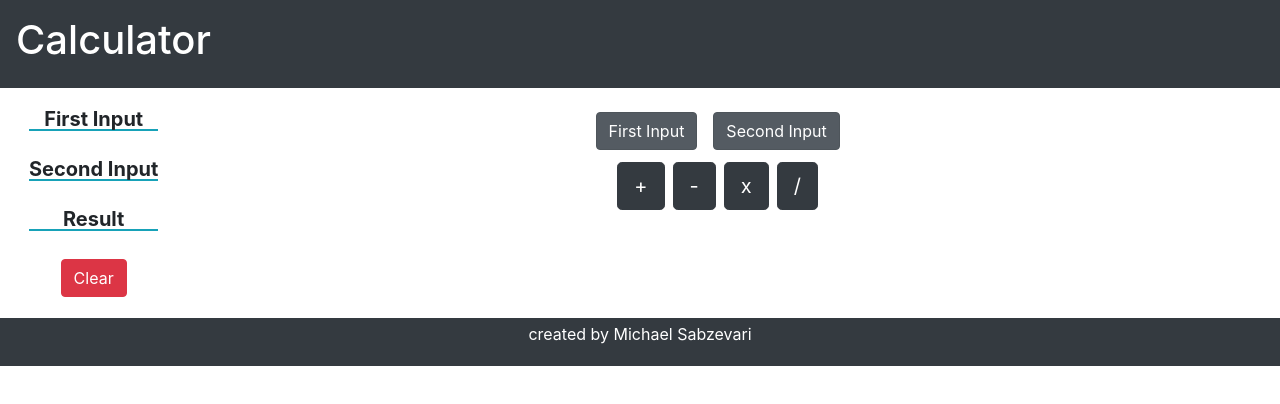
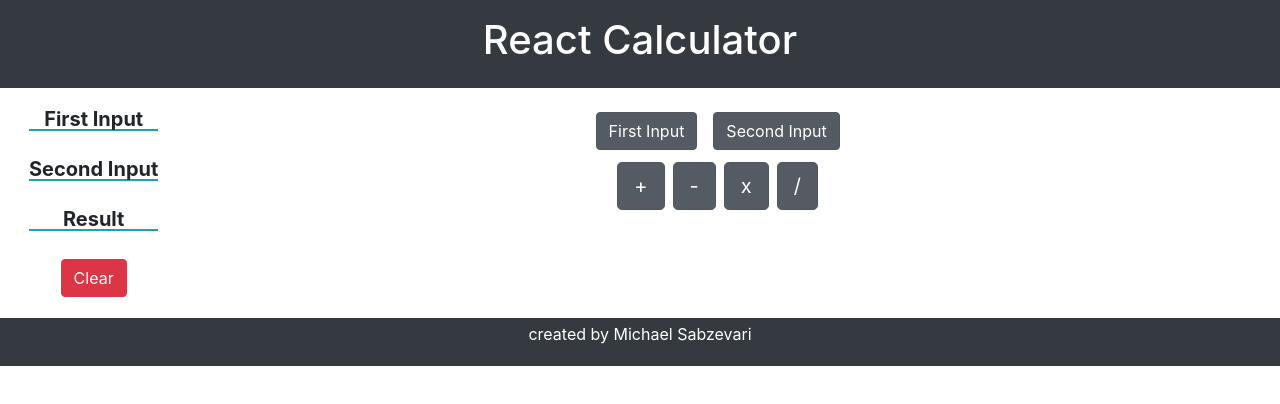
Before and after one commit to mikesabzz/calculator-app, a React (Create React App) app: page / in a window 1280 px wide. Shown: the top 404 px of the page. Built offline with nearby package versions, Linux system fonts and the light colour scheme.

Commit message:
more updates and readme

```diff
--- a/src/App.js
+++ b/src/App.js
@@ -8,7 +8,7 @@ import Footer from './component/Footer';
 function App() {
   return (
     <div className="App">
-      <Header title="Calculator" />
+      <Header title="React Calculator" />
       <Calculator />
       <Footer text="created by Michael Sabzevari" />
     </div>
--- a/src/component/Calculator/index.js
+++ b/src/component/Calculator/index.js
@@ -2,13 +2,15 @@ import React from 'react';
 import { Link, Route } from 'react-router-dom'
 import FirstInput from '../FirstInput'
 import SecondInput from '../SecondInput'
+
 class Calculator extends React.Component {
     constructor(){
         super()
         this.state = {
             num1: "",
             num2: "",
-            result: ""
+            result: "",
+            operation: ""
         }
         this.clear = this.clear.bind(this)
         this.handleNum1Change = this.handleNum1Change.bind(this)
@@ -27,28 +29,40 @@ class Calculator extends React.Component {
             num2: [...this.state.num2, event.target.value].join('')
         })
     }
-    getAddResult = () => {
+    getAddResult = (event) => {
         const{num1, num2} = this.state
         this.setState({
             result: (parseFloat(num1) + parseFloat(num2))
         })
+        this.setState({
+            operation: event.target.value
+        })
     }
-    getNegResult = () => {
+    getNegResult = (event) => {
         const{num1, num2} = this.state
         this.setState({
             result: (parseFloat(num1) - parseFloat(num2))
         })
+        this.setState({
+            operation: event.target.value
+        })
     }
-    getMultiResult = () => {
+    getMultiResult = (event) => {
         const{num1, num2} = this.state
         this.setState({
             result: (parseFloat(num1) * parseFloat(num2))
         })
+        this.setState({
+            operation: event.target.value
+        })
     }
-    getDivideResult = () => {
+    getDivideResult = (event) => {
         const{num1, num2} = this.state
         this.setState({
             result: (parseFloat(num1) / parseFloat(num2)).toFixed(2)
+        })
+        this.setState({
+            operation: event.target.value
         })
     }
 
@@ -57,7 +71,8 @@ class Calculator extends React.Component {
             <div className="row m-3">
                 <div className="navbar-toggler font-weight-bold">
                     First Input
-                    <h1  className="border border-info" onChange={this.handleNum1Change}>{this.state.num1}</h1>
+                    <h1 className="border border-info" onChange={this.handleNum1Change}>{this.state.num1}</h1>
+                    <h2 onChange={this.getAddResult} onChange={this.getNegResult} onChange={this.getMultiResult} onChange={this.getDivideResult}>{this.state.operation}</h2>
                     <br />
                     Second Input
                     <h1  className="border border-info" onChange={this.handleNum2Change}>{this.state.num2}</h1>
@@ -75,10 +90,10 @@ class Calculator extends React.Component {
                     <Route path="/firstinput" component={() => <FirstInput handleNum1Props={this.handleNum1Change} />} />
                     <Route path="/secondinput" component={() => <SecondInput handleNum2Props={this.handleNum2Change} />} />
                     <br />
-                    <input type="button" className="btn btn-dark m-1 btn-lg" onClick={this.getAddResult} value="+" />
-                    <input type="button" className="btn btn-dark m-1 btn-lg" onClick={this.getNegResult} value="-" />
-                    <input type="button" className="btn btn-dark m-1 btn-lg" onClick={this.getMultiResult} value="x" />
-                    <input type="button" className="btn btn-dark m-1 btn-lg" onClick={this.getDivideResult} value="/" />
+                    <input type="button" className="btn btn-secondary active m-1 btn-lg" onClick={this.getAddResult} value="+" />
+                    <input type="button" className="btn btn-secondary active m-1 btn-lg" onClick={this.getNegResult} value="-" />
+                    <input type="button" className="btn btn-secondary active m-1 btn-lg" onClick={this.getMultiResult} value="x" />
+                    <input type="button" className="btn btn-secondary active m-1 btn-lg" onClick={this.getDivideResult} value="/" />
                 </div>
             </div>
         )
--- a/src/component/Header/index.js
+++ b/src/component/Header/index.js
@@ -3,7 +3,7 @@ import 'bootstrap/dist/css/bootstrap.min.css';
 
 function Header(props) {
     return (
-        <div className="font-weight-bold text-left p-3 bg-dark text-white">
+        <div className="font-weight-bold p-3 bg-dark text-white">
             <h1>{props.title}</h1>
         </div>
     )
```
Also changed, not shown: 1 other file (tests, documents, lock files or other folders).
